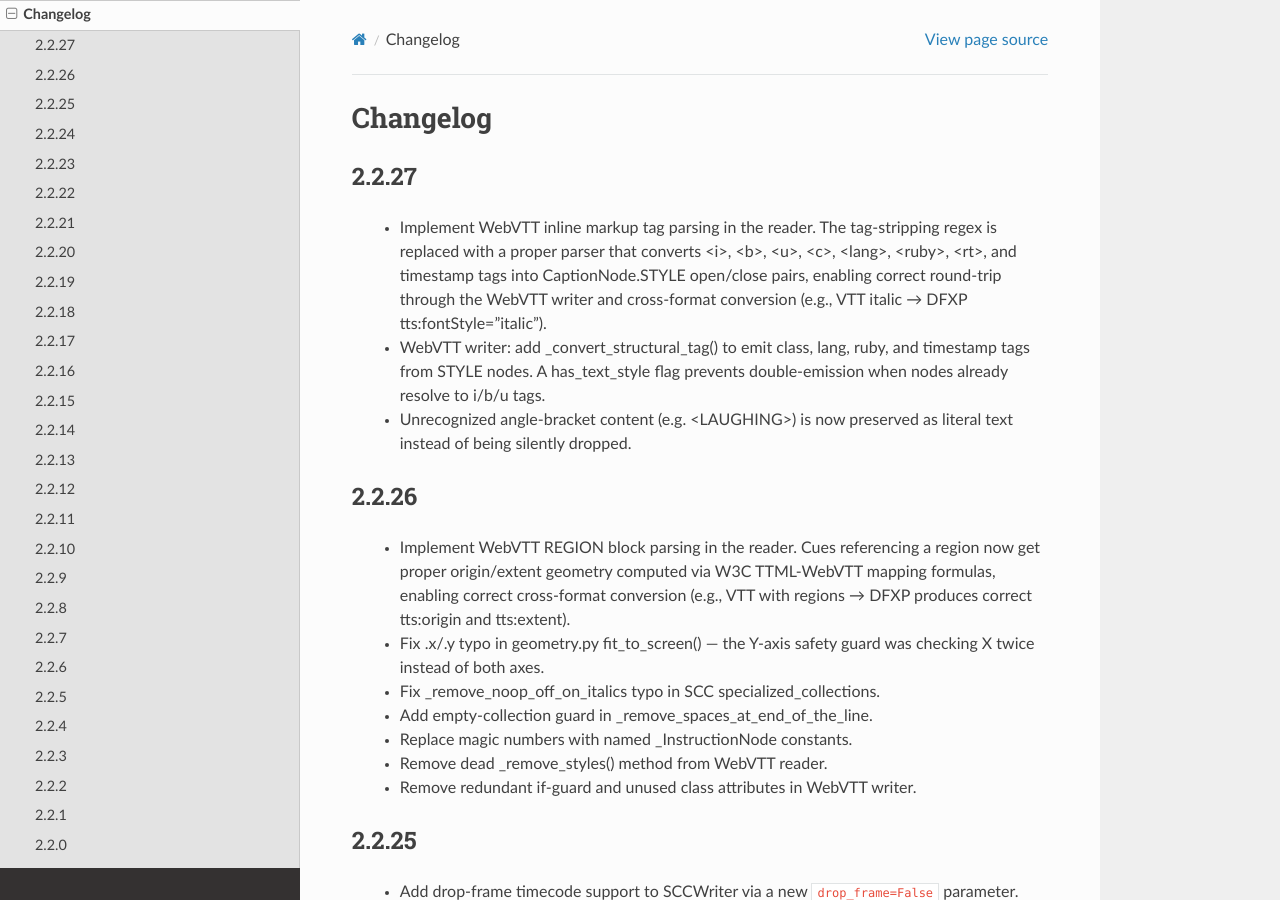
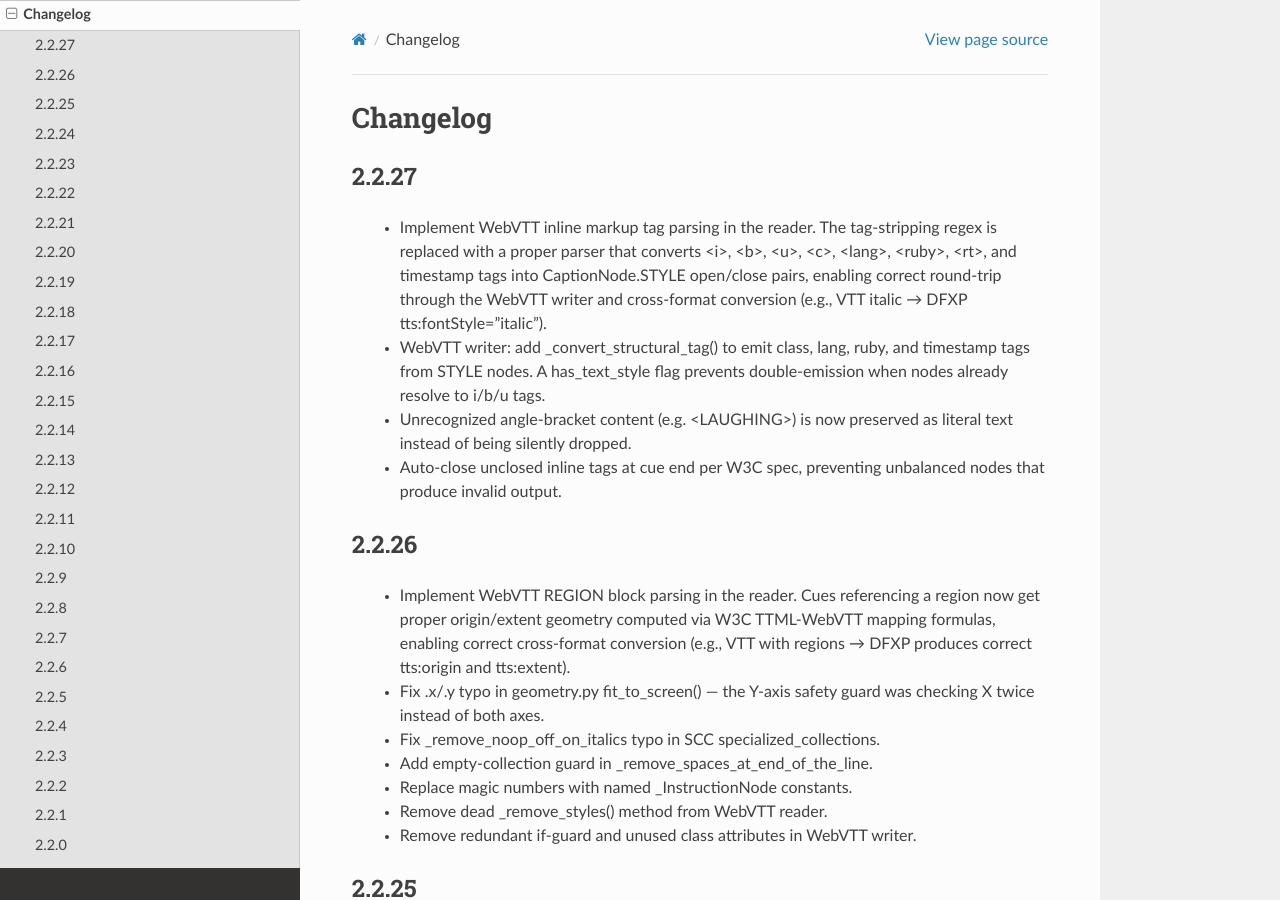
Before and after one commit to pbs/pycaption, a Sphinx documentation site: the page built from docs/changelog.rst, in a window 1280 px wide and 900 px high. Built offline with Sphinx 7.4.7 and the Read the Docs theme 3.1.0, drawn with Linux system fonts in a browser that asks for light colours.

Commit message:
update changelog

```diff
--- a/docs/changelog.rst
+++ b/docs/changelog.rst
@@ -13,6 +13,8 @@ Changelog
     prevents double-emission when nodes already resolve to i/b/u tags.
   - Unrecognized angle-bracket content (e.g. <LAUGHING>) is now
     preserved as literal text instead of being silently dropped.
+  - Auto-close unclosed inline tags at cue end per W3C spec,
+    preventing unbalanced nodes that produce invalid output.
 
 2.2.26
 ^^^^^^
```
